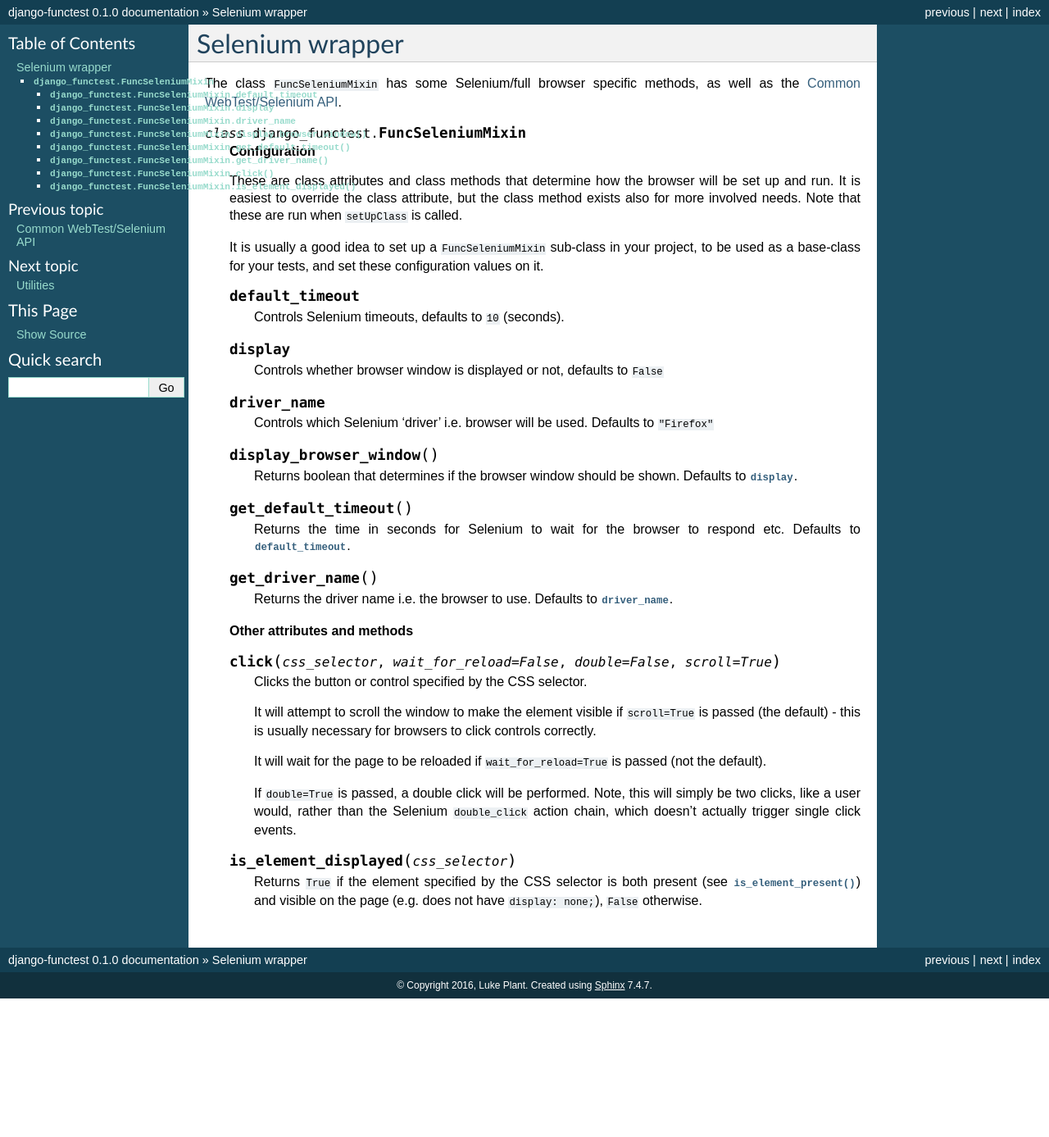
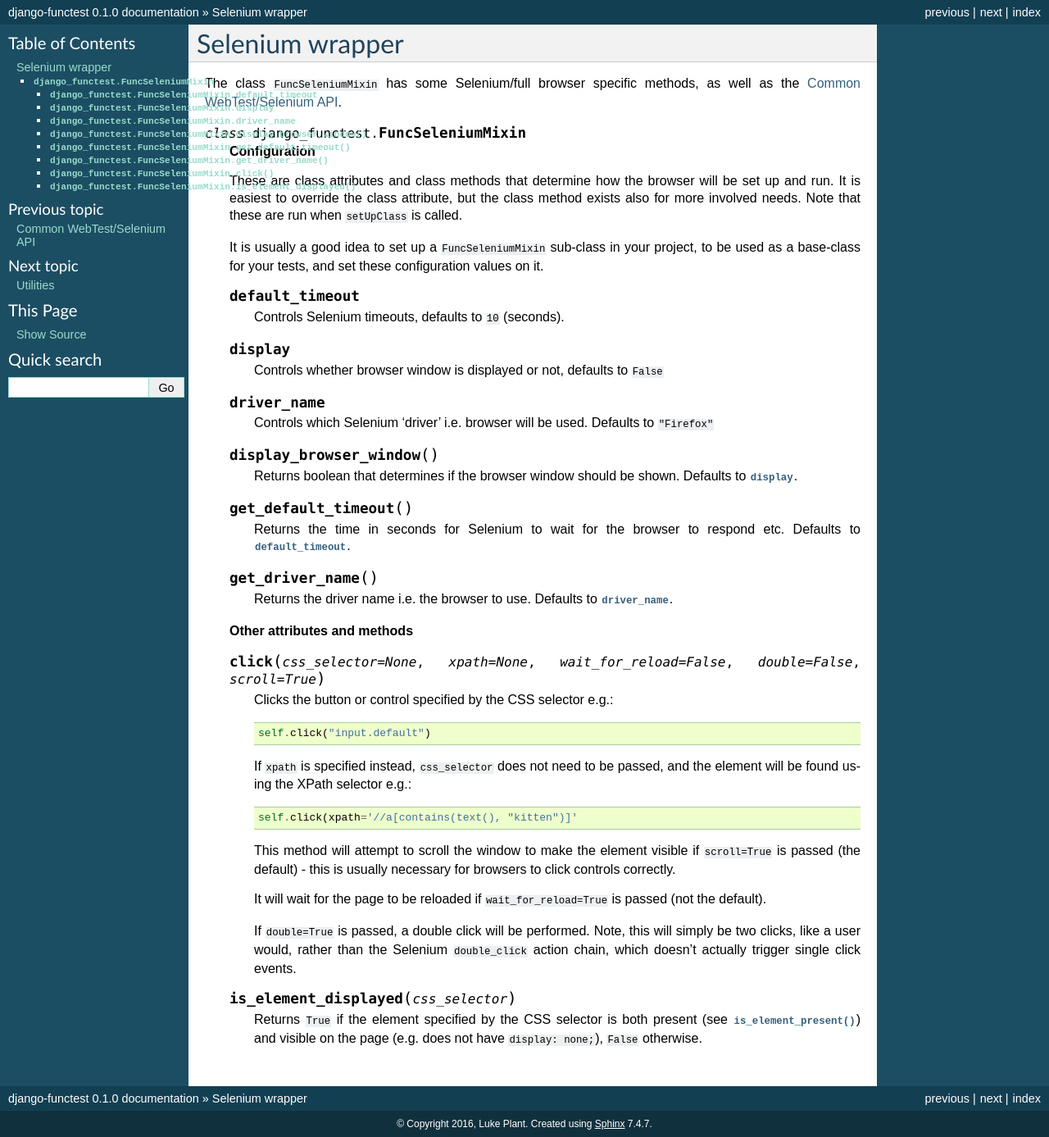
Before and after one commit to django-functest/django-functest, a Sphinx documentation site: the page built from docs/selenium.rst, in a window 1280 px wide. Shown: the whole page at 82% size. Built offline with Sphinx 7.4.7, drawn with Linux system fonts in a browser that asks for light colours; before the commit the page ends 1218 px from its top, so only the background shows below that.

Commit message:
Added `xpath` argument to `click()`

```diff
--- a/docs/selenium.rst
+++ b/docs/selenium.rst
@@ -43,13 +43,20 @@ The class ``FuncSeleniumMixin`` has some Selenium/full browser specific methods,
 
    **Other attributes and methods**
 
-   .. method:: click(css_selector, wait_for_reload=False, double=False, scroll=True)
+   .. method:: click(css_selector=None, xpath=None, wait_for_reload=False, double=False, scroll=True)
 
-      Clicks the button or control specified by the CSS selector.
+      Clicks the button or control specified by the CSS selector e.g.::
 
-      It will attempt to scroll the window to make the element visible if
-      ``scroll=True`` is passed (the default) - this is usually necessary for browsers to click
-      controls correctly.
+        self.click("input.default")
+
+      If ``xpath`` is specified instead, ``css_selector`` does not need to be
+      passed, and the element will be found using the XPath selector e.g.::
+
+        self.click(xpath='//a[contains(text(), "kitten")]'
+
+      This method will attempt to scroll the window to make the element visible
+      if ``scroll=True`` is passed (the default) - this is usually necessary for
+      browsers to click controls correctly.
 
       It will wait for the page to be reloaded if ``wait_for_reload=True`` is
       passed (not the default).
```
Also changed, not shown: 2 other files.
